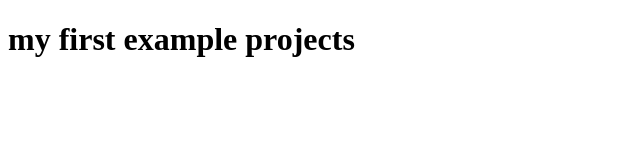
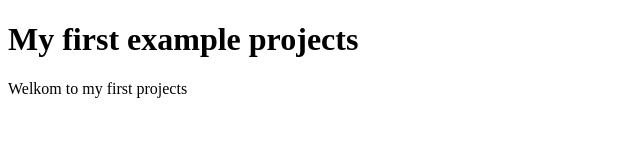
Before and after one commit to Viktoriia-Zalevska/example_project, a plain HTML site: page index.html in a window 1280 px wide. Shown: the whole page, without its empty margins (0-640 px from the left). Drawn offline with Linux system fonts and the light colour scheme.

Commit message:
Update index.html

```diff
--- a/index.html
+++ b/index.html
@@ -6,7 +6,9 @@
     <title>Document</title>
 </head>
 <body>
-    <h1>my first example projects </h1>
+    <h1>My first example projects </h1>
+    <p>Welkom to my first projects</p>
+
 
 </body>
 </html>
```
